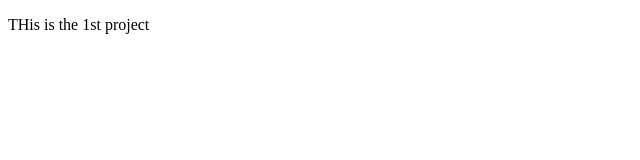
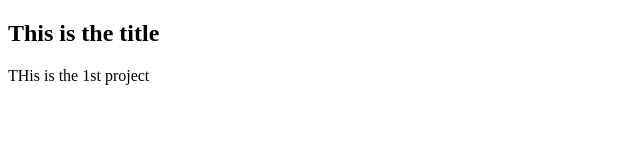
Before and after one commit to dwathsala/Project-01, a plain HTML site: page index.html in a window 1280 px wide. Shown: the whole page, without its empty margins (0-640 px from the left). Drawn offline with Linux system fonts and the light colour scheme.

Commit message:
1st push

```diff
--- a/index.html
+++ b/index.html
@@ -6,6 +6,7 @@
     <title>Example-01</title>
 </head>
 <body>
+    <h2>This is the title</h2>
     <p>THis is the 1st project</p>
 </body>
 </html>
```
